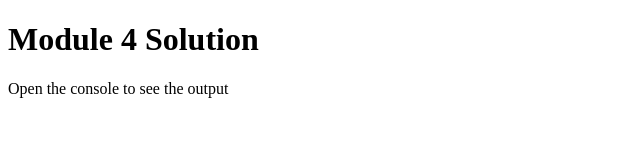
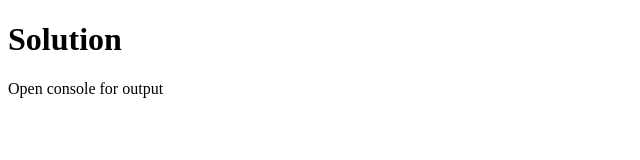
Before and after one commit to anc-hal/module4, a plain HTML site: page index.html in a window 1280 px wide. Shown: the whole page, without its empty margins (0-640 px from the left). Drawn offline with Linux system fonts and the light colour scheme.

Commit message:
Update index.html

```diff
--- a/index.html
+++ b/index.html
@@ -2,13 +2,13 @@
 <html>
 <head>
   <meta charset="utf-8">
-  <title>Module 4 Solution Starter</title>
+  <title>Module 4 Solution</title>
   <script src="Sayhello.js"></script>
   <script src="goodby.js"></script>
   <script src="script.js"></script>
 </head>
 <body>
-  <h1>Module 4 Solution </h1>
-  <p> Open the console to see the output</p>
+  <h1>Solution </h1>
+  <p> Open console for output</p>
 </body>
 </html>
```
